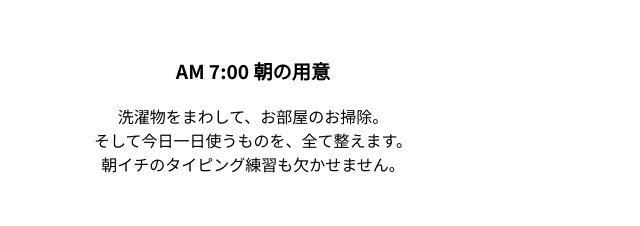
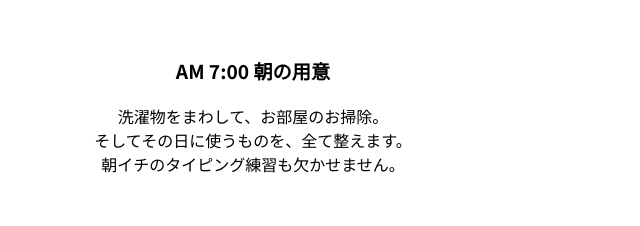
Before and after one commit to HarunaTeshima/HarunaTeshima2, a plain HTML site: page index.html in a window 1280 px wide. Shown: the part 2402-2628 px from the top of the page, 387-1027 px from the left. Drawn offline with Linux system fonts and the light colour scheme.

Commit message:
そのに

```diff
--- a/index.html
+++ b/index.html
@@ -65,7 +65,7 @@
             <li>
                 <h3 class="content-title">AM 7:00 朝の用意</h3>
                 <p>洗濯物をまわして、お部屋のお掃除。<br>
-                    そして今日一日使うものを、全て整えます。<br>
+                    そしてその日に使うものを、全て整えます。<br>
                     朝イチのタイピング練習も欠かせません。
 
 
```
